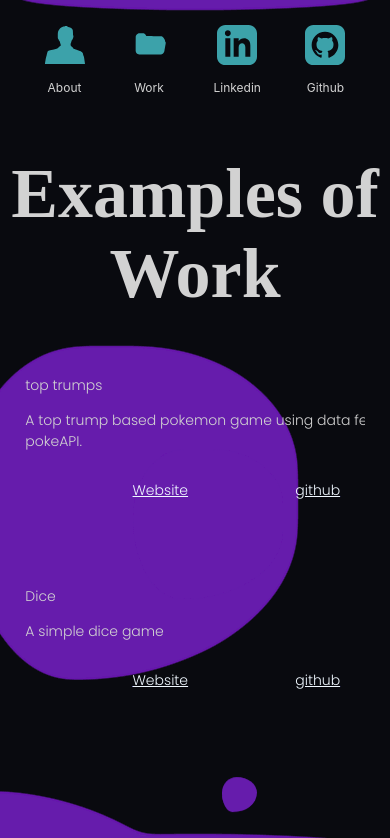
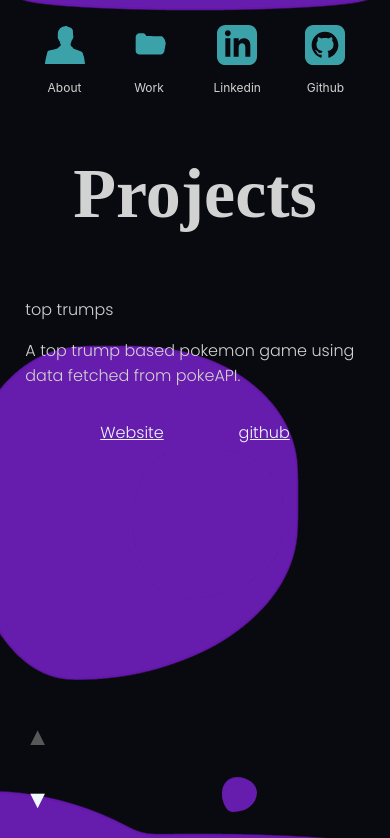
Before and after one commit to adj-91/portfolio, a React (Create React App) app: page /work in a window 390 px wide. Shown: the top 838 px of the page. Built offline with nearby package versions, Linux system fonts and the light colour scheme.

Commit message:
edited projects section to be mobile friendly and including working links

```diff
--- a/package.json
+++ b/package.json
@@ -6,7 +6,7 @@
     "@testing-library/jest-dom": "^5.11.9",
     "@testing-library/react": "^11.2.5",
     "@testing-library/user-event": "^12.7.1",
-    "firebase-tools": "^9.4.0",
+    "firebase-tools": "^9.6.0",
     "react": "^17.0.1",
     "react-dom": "^17.0.1",
     "react-router-dom": "^5.2.0",
--- a/src/components/About/About.css
+++ b/src/components/About/About.css
@@ -1,14 +1,11 @@
 #arrows {
     position: absolute;
-    bottom: 10%;
+    bottom: 0%;
     font-size: 25px;
 }
 
 @media (max-width: 500px) {
-    #arrows {
-        font-size: 30px;
-        bottom: 0%;
-    }
+
     .noneMobile {
         display: none;
     }
--- a/src/components/Work/Work.css
+++ b/src/components/Work/Work.css
@@ -2,8 +2,9 @@
 .grid {
     display: flex;
     flex-direction: column;
-    overflow: auto;
 
+    /* height: 58vh;
+    overflow: auto; */
 }
 
 .gridTop, .gridBottom {
@@ -12,22 +13,7 @@
     justify-content: space-evenly;
 }
 
-
-#grid1, #grid2, #grid3, #grid4 {
-    width: 50vh;
-    height: 25vh;
-
-    overflow: auto;
-}
-
 #link {
     color: #f0f8ff;
     text-decoration: underline;
 }
-
-
- @media (max-width: 500px) {
-    .grid {
-        font-size: 14px;
-    }
-}
--- a/src/components/Work/Work.js
+++ b/src/components/Work/Work.js
@@ -1,38 +1,75 @@
-import React from "react";
+import React, {useState} from "react";
+import styled from 'styled-components';
 
-const Work = () => (
+import Project1 from '../projects/Project1';
+import Project2 from '../projects/Project2';
+import Project3 from '../projects/Project3';
+
+const Work = () => {
+
+  const [counter, setCounter] = useState(0);
+
+  const up = () => {
+    if (counter === 0) {
+      return;
+    }
+    else {
+     let num = counter - 1;
+      setCounter(num);
+    }
+  }
+
+  const down = () => {
+    if (counter === 2) {
+      return;
+    }
+    else {
+    let num = counter + 1;
+      setCounter(num);
+    }
+  }
+
+  return (
+
   <div>
-    <h1 id="title">Examples of Work</h1>
+    <h1 id="title">Projects</h1>
+
+    {/* content when viewed on browser */}
+    <div className="noneMobile">
+      <div id="text" className="grid">
+    <Project1 />
+    <Project2 />
+    <Project3 />
+    </div>
+    </div>
+    {/* {content when viewed on mobile} */}
+    <div className="mobile">
     <div id="text" className="grid">
 
-    <div id="grid1"><p>top trumps</p>
-    <p>A top trump based pokemon game using data fetched from pokeAPI.</p>
-    <div className="gridTop">
+{counter === 0 && <Project1 /> }
+{counter === 1 && <Project2 /> }
+{counter === 2 && <Project3 /> }
 
-    <a href="https://toptrump.web.app/" target="blank"><p id="link">Website</p> </a>
-    <a href="https://github.com/adj-91/top_trump_remake" target="blank"><p id="link">github</p> </a>
+<div id="arrows">
+<ArrowUp onClick={up} list={counter}>▲</ArrowUp>
+<ArrowDown onClick={down} list={counter}>▼</ArrowDown>
+</div>
 
-    </div>
-
-
-    </div>
-
-    <div id="grid2"> <p>Dice</p>
-    <p>A simple dice game</p>
-
-    <div className="gridTop">
-
-    <a href="#"><p id="link">Website</p> </a>
-    <a href="#"><p id="link">github</p> </a>
-
-    </div>
-
-    </div>
-
+</div>
+  </div>
 
   </div>
 
-  </div>
-);
+)};
+
+const ArrowUp = styled.p`
+
+color: ${props=> props.list === 0 ? "#585858" : "#f0f8ff" };
+`;
+
+const ArrowDown = styled.p`
+
+color: ${props=> props.list === 2 ? "#585858" : "#f0f8ff" };
+`;
 
 export default Work;
--- /dev/null
+++ b/src/components/projects/Project1.js
@@ -0,0 +1,18 @@
+import React from "react";
+
+const Project1 = () => (
+
+  <div><p>top trumps</p>
+  <p>A top trump based pokemon game using data fetched from pokeAPI.</p>
+  <div className="gridTop">
+
+  <a href="https://toptrump.web.app/" target="blank"><p id="link">Website</p> </a>
+  <a href="https://github.com/adj-91/top_trump_remake" target="blank"><p id="link">github</p> </a>
+
+  </div>
+
+
+</div>
+);
+
+export default Project1;
--- /dev/null
+++ b/src/components/projects/Project2.js
@@ -0,0 +1,17 @@
+import React from "react";
+
+const Project2 = () => (
+  <div> <p>Dice</p>
+  <p>A simple dice game</p>
+
+  <div className="gridTop">
+
+  <a href="https://adj-91.github.io/dice_game/" target="blank"><p id="link">Website</p> </a>
+  <a href="https://github.com/adj-91/dice_game/" target="blank"><p id="link">github</p> </a>
+
+  </div>
+
+  </div>
+);
+
+export default Project2;
--- /dev/null
+++ b/src/components/projects/Project3.js
@@ -0,0 +1,17 @@
+import React from "react";
+
+const Project3 = () => (
+  <div> <p>To do list</p>
+  <p>An app that allows you to add and remove notes</p>
+
+  <div className="gridTop">
+
+  <a href="https://todolist-5fcf7.web.app/" target="blank"><p id="link">Website</p> </a>
+  <a href="https://github.com/adj-91/to-do-list" target="blank"><p id="link">github</p> </a>
+
+  </div>
+
+  </div>
+);
+
+export default Project3;
```
Also changed, not shown: 2 other files (tests, documents, lock files or other folders).
